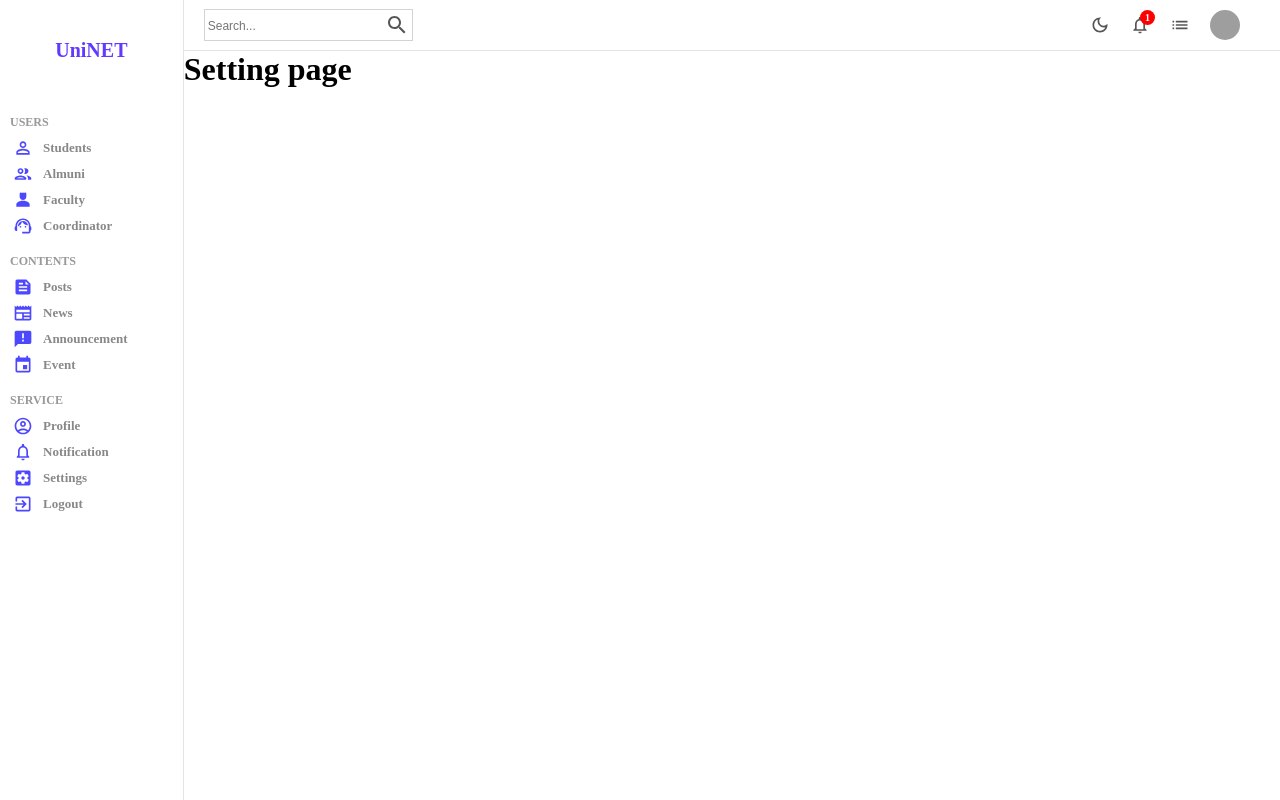
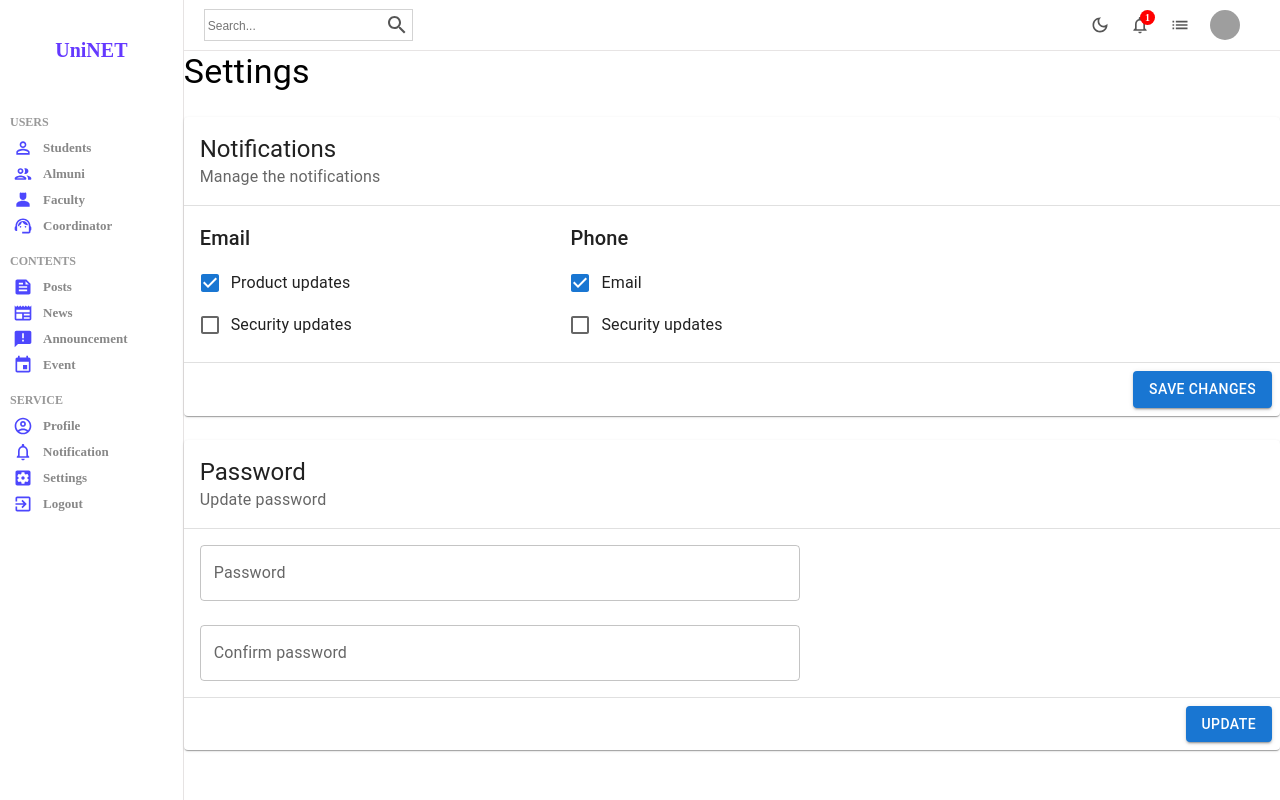
Before and after one commit to AnaniyaLegesse/uninet_admin_vite, a React (Vite) app: page /service/setting in a window 1280 px wide. Built offline with nearby package versions, Linux system fonts and the light colour scheme; no server answers; sample sign-in values are in the browser's storage; grey boxes are pictures that could not be loaded.

Commit message:
Profile and Setting page update

```diff
--- /dev/null
+++ b/src/pages/profile/AccountDetailForm.jsx
@@ -0,0 +1,87 @@
+import React from 'react'
+import Button from '@mui/material/Button';
+import Card from '@mui/material/Card';
+import CardActions from '@mui/material/CardActions';
+import CardContent from '@mui/material/CardContent';
+import CardHeader from '@mui/material/CardHeader';
+import Divider from '@mui/material/Divider';
+import FormControl from '@mui/material/FormControl';
+import InputLabel from '@mui/material/InputLabel';
+import MenuItem from '@mui/material/MenuItem';
+import OutlinedInput from '@mui/material/OutlinedInput';
+import Select from '@mui/material/Select';
+import Grid from '@mui/material/Unstable_Grid2';
+
+const states = [
+    { value: 'alabama', label: 'Alabama' },
+    { value: 'new-york', label: 'New York' },
+    { value: 'san-francisco', label: 'San Francisco' },
+    { value: 'los-angeles', label: 'Los Angeles' },
+  ];
+
+const AccountDetailForm = () => {
+  return (
+     <form
+      onSubmit={(event) => {
+        event.preventDefault();
+      }}
+    >
+      <Card>
+        <CardHeader subheader="The information can be edited" title="Profile" />
+        <Divider />
+        <CardContent>
+          <Grid container spacing={3}>
+            <Grid md={6} xs={12}>
+              <FormControl fullWidth required>
+                <InputLabel>First name</InputLabel>
+                <OutlinedInput defaultValue="Sofia" label="First name" name="firstName" />
+              </FormControl>
+            </Grid>
+            <Grid md={6} xs={12}>
+              <FormControl fullWidth required>
+                <InputLabel>Last name</InputLabel>
+                <OutlinedInput defaultValue="Rivers" label="Last name" name="lastName" />
+              </FormControl>
+            </Grid>
+            <Grid md={6} xs={12}>
+              <FormControl fullWidth required>
+                <InputLabel>Email address</InputLabel>
+                <OutlinedInput defaultValue="sofia@devias.io" label="Email address" name="email" />
+              </FormControl>
+            </Grid>
+            <Grid md={6} xs={12}>
+              <FormControl fullWidth>
+                <InputLabel>Phone number</InputLabel>
+                <OutlinedInput label="Phone number" name="phone" type="tel" />
+              </FormControl>
+            </Grid>
+            <Grid md={6} xs={12}>
+              <FormControl fullWidth>
+                <InputLabel>State</InputLabel>
+                <Select defaultValue="New York" label="State" name="state" variant="outlined">
+                  {states.map((option) => (
+                    <MenuItem key={option.value} value={option.value}>
+                      {option.label}
+                    </MenuItem>
+                  ))}
+                </Select>
+              </FormControl>
+            </Grid>
+            <Grid md={6} xs={12}>
+              <FormControl fullWidth>
+                <InputLabel>City</InputLabel>
+                <OutlinedInput label="City" />
+              </FormControl>
+            </Grid>
+          </Grid>
+        </CardContent>
+        <Divider />
+        <CardActions sx={{ justifyContent: 'flex-end' }}>
+          <Button variant="contained">Save details</Button>
+        </CardActions>
+      </Card>
+    </form>
+  )
+}
+
+export default AccountDetailForm
--- /dev/null
+++ b/src/pages/profile/AccountInfo.jsx
@@ -0,0 +1,50 @@
+import React from 'react'
+import Avatar from '@mui/material/Avatar';
+import Button from '@mui/material/Button';
+import Card from '@mui/material/Card';
+import CardActions from '@mui/material/CardActions';
+import CardContent from '@mui/material/CardContent';
+import Divider from '@mui/material/Divider';
+import Stack from '@mui/material/Stack';
+import Typography from '@mui/material/Typography';
+
+const user = {
+  name: 'Sofia Rivers',
+  avatar: '/assets/avatar.png',
+  jobTitle: 'Senior Developer',
+  country: 'USA',
+  city: 'Los Angeles',
+  timezone: 'GTM-7',
+};
+
+
+const AccountInfo = () => {
+  return (
+    <Card>
+      <CardContent>
+        <Stack spacing={2} sx={{ alignItems: 'center' }}>
+          <div>
+            <Avatar src={user.avatar} sx={{ height: '80px', width: '80px' }} />
+          </div>
+          <Stack spacing={1} sx={{ textAlign: 'center' }}>
+            <Typography variant="h5">{user.name}</Typography>
+            <Typography color="text.secondary" variant="body2">
+              {user.city} {user.country}
+            </Typography>
+            <Typography color="text.secondary" variant="body2">
+              {user.timezone}
+            </Typography>
+          </Stack>
+        </Stack>
+      </CardContent>
+      <Divider />
+      <CardActions>
+        <Button fullWidth variant="text">
+          Upload picture
+        </Button>
+      </CardActions>
+    </Card>
+  )
+}
+
+export default AccountInfo
--- a/src/pages/profile/Profile.jsx
+++ b/src/pages/profile/Profile.jsx
@@ -3,7 +3,11 @@ import Sidebar from "../../components/sidebar/Sidebar";
 import Navbar from "../../components/navbar/Navbar";
 import Chart from "../../components/chart/Chart";
 import List from "../../components/table/Table";
-
+import Stack from '@mui/material/Stack';
+import Typography from '@mui/material/Typography';
+import Grid from '@mui/material/Unstable_Grid2';
+import AccountInfo from './AccountInfo';
+import AccountDetailForm from './AccountDetailForm';
 
 const Profile = () => {
   return (
@@ -11,7 +15,19 @@ const Profile = () => {
       <Sidebar />
       <div className="singleContainer">
         <Navbar />
-        <h1>profile page</h1>
+        <Stack spacing={3}>
+      <div>
+        <Typography variant="h4">Account</Typography>
+      </div>
+      <Grid container spacing={3}>
+        <Grid lg={4} md={6} xs={12}>
+          <AccountInfo />
+        </Grid>
+        <Grid lg={8} md={6} xs={12}>
+          <AccountDetailForm />
+        </Grid>
+      </Grid>
+    </Stack>
       </div>
     </div>
   )
--- /dev/null
+++ b/src/pages/setting/Notification.jsx
@@ -0,0 +1,57 @@
+import React from 'react'
+import Button from '@mui/material/Button';
+import Card from '@mui/material/Card';
+import CardActions from '@mui/material/CardActions';
+import CardContent from '@mui/material/CardContent';
+import CardHeader from '@mui/material/CardHeader';
+import Checkbox from '@mui/material/Checkbox';
+import Divider from '@mui/material/Divider';
+import FormControlLabel from '@mui/material/FormControlLabel';
+import FormGroup from '@mui/material/FormGroup';
+import Stack from '@mui/material/Stack';
+import Typography from '@mui/material/Typography';
+import Grid from '@mui/material/Unstable_Grid2';
+
+
+const Notification = () => {
+  return (
+    <form
+    onSubmit={(event) => {
+      event.preventDefault();
+    }}
+  >
+    <Card>
+      <CardHeader subheader="Manage the notifications" title="Notifications" />
+      <Divider />
+      <CardContent>
+        <Grid container spacing={6} wrap="wrap">
+          <Grid md={4} sm={6} xs={12}>
+            <Stack spacing={1}>
+              <Typography variant="h6">Email</Typography>
+              <FormGroup>
+                <FormControlLabel control={<Checkbox defaultChecked />} label="Product updates" />
+                <FormControlLabel control={<Checkbox />} label="Security updates" />
+              </FormGroup>
+            </Stack>
+          </Grid>
+          <Grid md={4} sm={6} xs={12}>
+            <Stack spacing={1}>
+              <Typography variant="h6">Phone</Typography>
+              <FormGroup>
+                <FormControlLabel control={<Checkbox defaultChecked />} label="Email" />
+                <FormControlLabel control={<Checkbox />} label="Security updates" />
+              </FormGroup>
+            </Stack>
+          </Grid>
+        </Grid>
+      </CardContent>
+      <Divider />
+      <CardActions sx={{ justifyContent: 'flex-end' }}>
+        <Button variant="contained">Save changes</Button>
+      </CardActions>
+    </Card>
+  </form>
+  )
+}
+
+export default Notification
--- a/src/pages/setting/Setting.jsx
+++ b/src/pages/setting/Setting.jsx
@@ -1,6 +1,10 @@
 import React from 'react'
 import Sidebar from "../../components/sidebar/Sidebar";
 import Navbar from "../../components/navbar/Navbar";
+import Stack from '@mui/material/Stack';
+import Typography from '@mui/material/Typography';
+import Notification from './Notification';
+import UpdatePasswordForm from './UpdatePasswordForm';
 
 const Setting = () => {
   return (
@@ -8,7 +12,13 @@ const Setting = () => {
       <Sidebar />
       <div className="singleContainer">
         <Navbar />
-        <h1>Setting page</h1>
+        <Stack spacing={3}>
+      <div>
+        <Typography variant="h4">Settings</Typography>
+      </div>
+      <Notification />
+      <UpdatePasswordForm />
+    </Stack>
       </div>
     </div>
   )
--- /dev/null
+++ b/src/pages/setting/UpdatePasswordForm.jsx
@@ -0,0 +1,44 @@
+import React from 'react'
+import Button from '@mui/material/Button';
+import Card from '@mui/material/Card';
+import CardActions from '@mui/material/CardActions';
+import CardContent from '@mui/material/CardContent';
+import CardHeader from '@mui/material/CardHeader';
+import Divider from '@mui/material/Divider';
+import FormControl from '@mui/material/FormControl';
+import InputLabel from '@mui/material/InputLabel';
+import OutlinedInput from '@mui/material/OutlinedInput';
+import Stack from '@mui/material/Stack';
+
+const UpdatePasswordForm = () => {
+  return (
+    <form
+      onSubmit={(event) => {
+        event.preventDefault();
+      }}
+    >
+      <Card>
+        <CardHeader subheader="Update password" title="Password" />
+        <Divider />
+        <CardContent>
+          <Stack spacing={3} sx={{ maxWidth: 'sm' }}>
+            <FormControl fullWidth>
+              <InputLabel>Password</InputLabel>
+              <OutlinedInput label="Password" name="password" type="password" />
+            </FormControl>
+            <FormControl fullWidth>
+              <InputLabel>Confirm password</InputLabel>
+              <OutlinedInput label="Confirm password" name="confirmPassword" type="password" />
+            </FormControl>
+          </Stack>
+        </CardContent>
+        <Divider />
+        <CardActions sx={{ justifyContent: 'flex-end' }}>
+          <Button variant="contained">Update</Button>
+        </CardActions>
+      </Card>
+    </form>
+  )
+}
+
+export default UpdatePasswordForm
```
